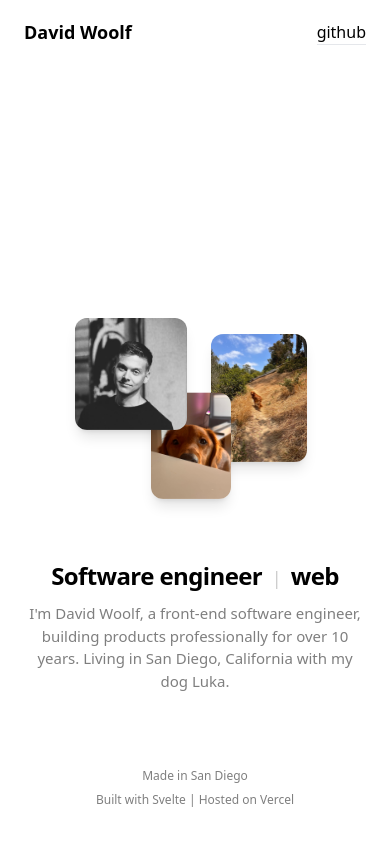
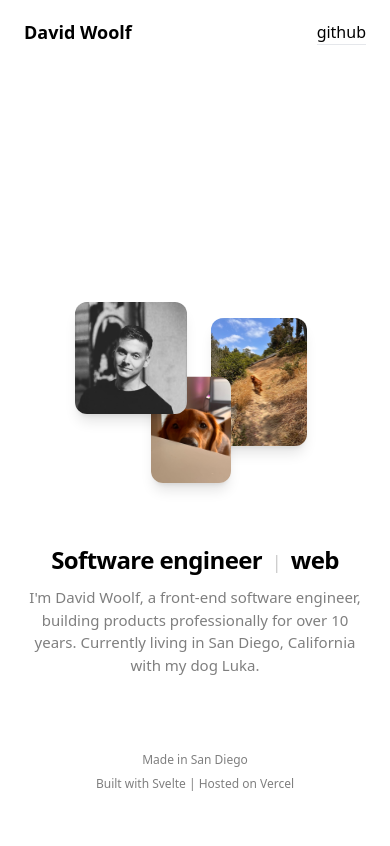
Before and after one commit to davidwoolf/website, a SvelteKit app: page / in a window 390 px wide. Shown: the top 846 px of the page. Built offline with nearby package versions, Linux system fonts and the light colour scheme.

Commit message:
re-positioning photos on mobile

```diff
--- a/src/routes/+page.svelte
+++ b/src/routes/+page.svelte
@@ -11,14 +11,14 @@
       <span class="align-middle text-lg font-normal px-1 opacity-20">|</span> web
     </h1>
 
-    <p class="pt-2 text-base md:text-lg font-medium opacity-50 max-w-md">
+    <p class="pt-2 text-base md:text-lg font-medium opacity-50 max-w-lg">
       I'm David Woolf, a front-end software engineer, building products professionally for
-      over 10 years. Living in San Diego, California with my dog Luka.
+      over 10 years. Currently living in San Diego, California with my&nbsp;dog&nbsp;Luka.
     </p>
   </div>
 
   <div
-    class="scale-50 -translate-y-8 md:scale-75 md:-translate-y-16 lg:translate-y-0 xl:scale-100 grid grid-cols-1 grid-rows-1 place-items-center group">
+    class="origin-top scale-50 translate-y-8 md:origin-center md:scale-75 md:-translate-y-16 lg:translate-y-0 xl:scale-100 grid grid-cols-1 grid-rows-1 place-items-center group">
     <Image
       classes="
         w-48
@@ -58,7 +58,7 @@
 
 <style lang="postcss">
   .page-container {
-    min-height: calc(100vh - 12rem);
+    min-height: calc(100vh - 13rem);
   }
 
   @media (min-width: 768px) {
```
